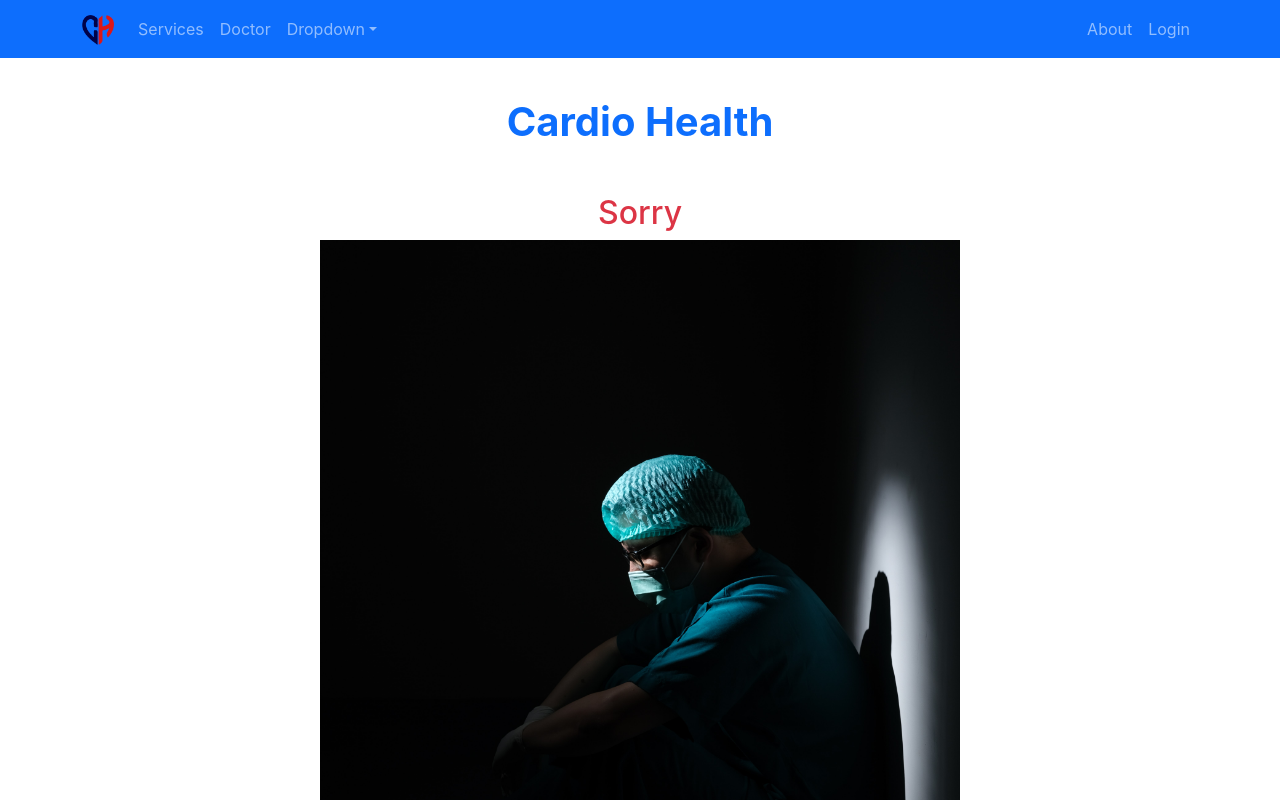
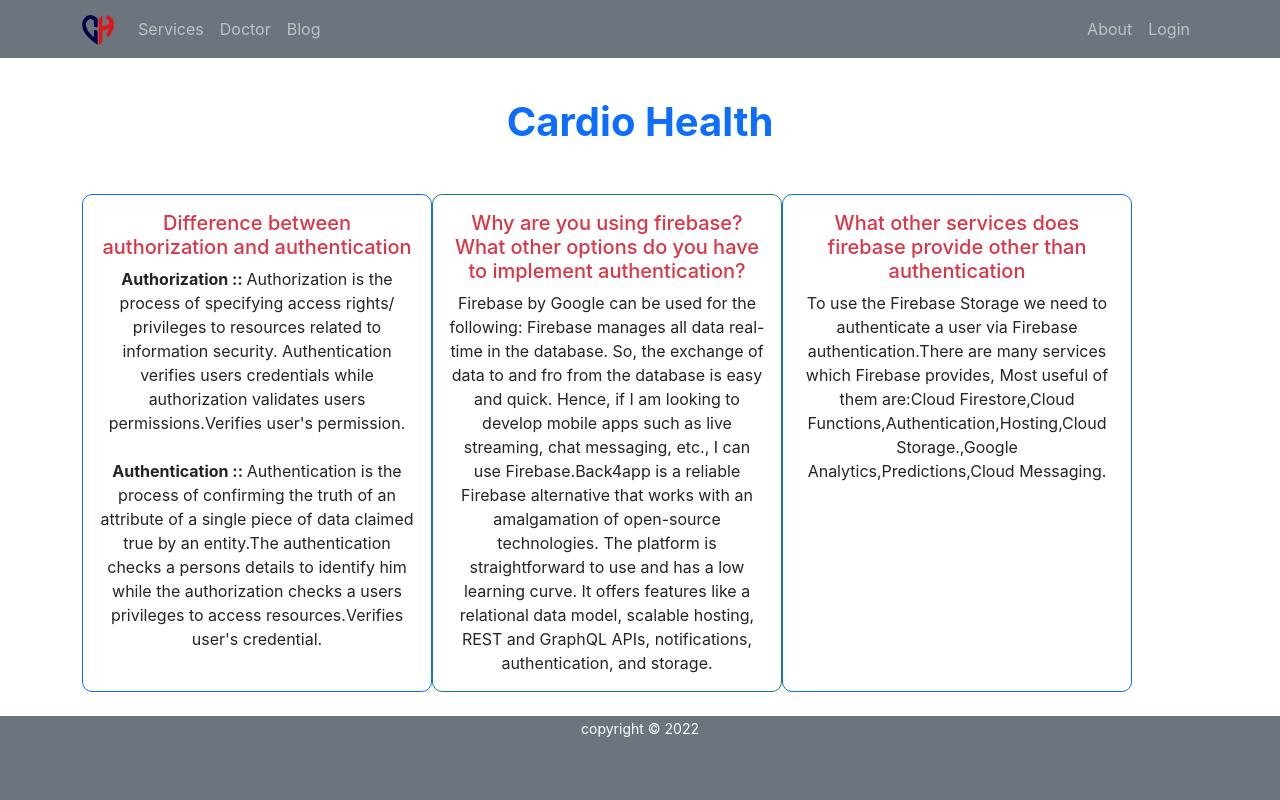
Before and after one commit to FazleRahmanEvan/Cardio-Health, a React (Create React App) app: page /blog in a window 1280 px wide. Shown: the top 800 px of the page. Built offline with nearby package versions, Linux system fonts and the light colour scheme; no server answers; the HTML template or start-up script is replaced by a standard one.

Commit message:
blog commit

```diff
--- a/src/App.js
+++ b/src/App.js
@@ -3,6 +3,7 @@
 import './App.css';
 import About from './Pages/About/About';
 import Checkout from './Pages/Checkout/Checkout/Checkout';
+import Blog from './Pages/Home/Blog/Blog';
 
 import Home from './Pages/Home/Home/Home';
 import Login from './Pages/Login/Login/Login';
@@ -25,6 +26,7 @@
       <Route path="/about" element={<About></About>}></Route>
       <Route path="/login" element={<Login></Login>}></Route>
       <Route path="/register" element={<Register></Register>}></Route>
+      <Route path="/blog" element={<Blog></Blog>}></Route>
       <Route path="/checkout" element={
         <RequireAuth>
           <Checkout></Checkout>
--- a/src/Pages/About/About.js
+++ b/src/Pages/About/About.js
@@ -1,11 +1,25 @@
 import React from 'react';
+import evan from '../../images/evan.jpg'
 
 const About = () => {
     return (
-        <div>
-            <h2>This is About</h2>
-        </div>
-    );
+        <div class="clearfix w-75">
+        <img src={evan} class="col-md-6 float-md-end mb-3 ms-md-3 w-25" alt="..."/>
+
+    <div>
+    <p>
+          I am Md.Fazle Rahman Evan.I am from Sylhet. Recently I have completed my graduation from Metropolitan University in Computer Science and Engineering.
+        </p>
+
+        <p>
+         I am learning web programming from Programming Hero. I want to see myself as a professional
+          web developer.Upcoming days my course will be finished, so my target is within this 2 or 3 months I have to get a job in a Software Company as web developer.
+        </p>
+    </div>
+
+
+      </div>
+    )
 };
 
 export default About;
--- /dev/null
+++ b/src/Pages/Home/Blog/Blog.js
@@ -0,0 +1,76 @@
+import React from "react";
+import { Card } from "react-bootstrap";
+
+const Blog = () => {
+  return (
+    <div className="container text-center mt-4 d-flex  ">
+      <Card border="primary ">
+        <Card.Body>
+          <Card.Title className="text-danger ">
+            Difference between authorization and authentication
+          </Card.Title>
+          <Card.Text>
+            <span className="fw-bold">Authorization :: </span>
+            <span>
+              Authorization is the process of specifying access rights/
+              privileges to resources related to information security.
+              Authentication verifies users credentials while authorization
+              validates users permissions.Verifies user's permission.
+            </span>
+            <br />
+            <br />
+            <span className="fw-bold">Authentication :: </span>
+            <span>
+              Authentication is the process of confirming the truth of an
+              attribute of a single piece of data claimed true by an entity.The
+              authentication checks a persons details to identify him while the
+              authorization checks a users privileges to access
+              resources.Verifies user's credential.
+            </span>
+          </Card.Text>
+        </Card.Body>
+      </Card>
+
+      <br />
+
+      <Card border="success ">
+        <Card.Body>
+          <Card.Title className="text-danger">
+            Why are you using firebase? What other options do you have to
+            implement authentication?
+          </Card.Title>
+          <Card.Text>
+            Firebase by Google can be used for the following: Firebase manages
+            all data real-time in the database. So, the exchange of data to and
+            fro from the database is easy and quick. Hence, if I am looking to
+            develop mobile apps such as live streaming, chat messaging, etc., I
+            can use Firebase.Back4app is a reliable Firebase alternative that
+            works with an amalgamation of open-source technologies. The platform
+            is straightforward to use and has a low learning curve. It offers
+            features like a relational data model, scalable hosting, REST and
+            GraphQL APIs, notifications, authentication, and storage.
+          </Card.Text>
+        </Card.Body>
+      </Card>
+
+      <br />
+
+      <Card border="primary  bg-white">
+        <Card.Body>
+          <Card.Title className="text-danger">
+            What other services does firebase provide other than authentication
+          </Card.Title>
+          <Card.Text>
+            To use the Firebase Storage we need to authenticate a user via
+            Firebase authentication.There are many services which Firebase
+            provides, Most useful of them are:Cloud Firestore,Cloud
+            Functions,Authentication,Hosting,Cloud Storage.,Google
+            Analytics,Predictions,Cloud Messaging.
+          </Card.Text>
+        </Card.Body>
+      </Card>
+    </div>
+  );
+};
+
+export default Blog;
--- a/src/Pages/Home/Home/Doctor/Doctor.css
+++ b/src/Pages/Home/Home/Doctor/Doctor.css
@@ -4,3 +4,14 @@
     margin-bottom: 50px;
 
 }
+@media only screen and (max-width:576px) {
+    .doctor{
+        grid-template-columns: repeat(1, 1fr);
+    }
+}
+
+@media only screen and (min-width: 577px) and (max-width: 992px) {
+    .services-container{
+        grid-template-columns: repeat(2, 1fr);
+    }
+}
--- a/src/Pages/Home/Home/Doctor/Doctor.js
+++ b/src/Pages/Home/Home/Doctor/Doctor.js
@@ -5,15 +5,14 @@
 const Doctor = () => {
   return (
     <div id="doctor" className="doctor d-flex ">
-          <div>
-            <h1  className='text-primary'> Doctor </h1>
-            <h2>MD.ANAMUR RAHMAN</h2>
+      <div className='w-50'>
+        <h1 className='text-primary mb-4 '> Doctor </h1>
+        <h2>Dr. MD.ANAMUR RAHMAN</h2>
         <h3>Cardiologist</h3>
-            <p>Assistant Professor, Sylhet MAG Osmani Medical College  Hospital</p>
-
+        <p >Dr. Md. Anamur Rahman Anam is a Cardiologist in Sylhet. His qualification is MBBS, BCS (Health), MD (Cardiology). He is a Assistant Professor in the Department of Cardiology at Sylhet MAG Osmani Medical College And Hospital. He regularly provides treatment to his patients at Mount Adora Hospital, Nayasarak, Sylhet.</p>
       </div>
       <div>
-            <img src={doctor} alt=""/>
+        <img src={doctor} alt="" />
       </div>
     </div>
   );
--- a/src/Pages/Login/Login/Login.js
+++ b/src/Pages/Login/Login/Login.js
@@ -3,7 +3,10 @@
 import { useSendPasswordResetEmail, useSignInWithEmailAndPassword } from 'react-firebase-hooks/auth';
 import { Link, useLocation, useNavigate } from 'react-router-dom';
 import auth from '../../../firebase.init';
+import Loading from '../../Shared/Loading/Loading';
 import SocialLogin from '../SocialLogin/SocialLogin';
+import { ToastContainer, toast } from 'react-toastify';
+import 'react-toastify/dist/ReactToastify.css';
 
 const Login = () => {
     const emailRef = useRef('');
@@ -13,10 +16,13 @@
     let from = location.state?.from?.pathname || "/";
 
     const [
-     signInWithEmailAndPassword,user,] = useSignInWithEmailAndPassword(auth);
+     signInWithEmailAndPassword,user,loading] = useSignInWithEmailAndPassword(auth);
 
-     const [sendPasswordResetEmail, sending, ] = useSendPasswordResetEmail(auth);
+     const [sendPasswordResetEmail,sending ] = useSendPasswordResetEmail(auth);
 
+     if(loading || sending){
+        return<Loading></Loading>
+     }
       if(user){
           navigate(from, {replace:true});
       }
@@ -36,8 +42,13 @@
     }
     const resetPassword = async() =>{
         const email = emailRef.current.value;
+       if (email){
         await sendPasswordResetEmail(email);
-        alert('Sent email');
+        toast('Sent email');
+       }
+       else{
+           toast('plese enter your email')
+       }
     }
 
     return (
@@ -59,8 +70,9 @@
                 </Button>
             </Form>
             <p>New To Cardio Health? <Link to="/register" className='text-primary pe-auto text-decoration-none ' onClick={navigateRegister}>Please Register</Link></p>
-            <p>Forget Password? <Link to="/register" className='text-primary pe-auto text-decoration-none ' onClick={resetPassword}>Reset Password</Link></p>
+            <p>Forget Password? <button className='btn btn-link text-primary pe-auto text-decoration-none ' onClick={resetPassword}>Reset Password</button></p>
             <SocialLogin></SocialLogin>
+            <ToastContainer/>
         </div>
     );
 };
--- a/src/Pages/Login/Register/Register.js
+++ b/src/Pages/Login/Register/Register.js
@@ -4,6 +4,7 @@
 import './Register.css'
 import auth from '../../../firebase.init';
 import SocialLogin from '../SocialLogin/SocialLogin';
+import Loading from '../../Shared/Loading/Loading';
 
 
 const Register = () => {
@@ -21,7 +22,12 @@
     const navigate = useNavigate();
     const navigateLogin = () =>{
         navigate('/login');
+
+
     }
+    if(loading|| updating){
+        return<Loading></Loading>
+     }
     if(user){
 
     }
--- a/src/Pages/Login/SocialLogin/SocialLogin.css
+++ b/src/Pages/Login/SocialLogin/SocialLogin.css
@@ -1,5 +1,5 @@
 .google-button{
-    background-color:rgb(160, 192, 252);
+    background-color:darkgrey;
 }
 .google{
 
--- a/src/Pages/Login/SocialLogin/SocialLogin.js
+++ b/src/Pages/Login/SocialLogin/SocialLogin.js
@@ -3,6 +3,7 @@
 import { useNavigate } from 'react-router-dom';
 import auth from '../../../firebase.init';
 import google from '../../../images/google.png'
+import Loading from '../../Shared/Loading/Loading';
 import './SocialLogin.css'
 
 const SocialLogin = () => {
@@ -10,6 +11,10 @@
     const navigate = useNavigate();
 
     let errorElement;
+
+    if(loading){
+        return<Loading></Loading>
+    }
 
     if (error) {
        errorElement =
--- a/src/Pages/Shared/Footer/Footer.css
+++ b/src/Pages/Shared/Footer/Footer.css
@@ -1,6 +1,5 @@
 .footer{
-    position:absolute;
-    background-color:cornflowerblue;
+    position:static;
     height: 200px;
 
 
--- a/src/Pages/Shared/Footer/Footer.js
+++ b/src/Pages/Shared/Footer/Footer.js
@@ -5,7 +5,7 @@
     const today = new Date();
     const year = today.getFullYear()
     return (
-        <footer className=' footer mt-4 text-white w-100 '>
+        <footer className=' bg-secondary footer mt-4 text-white w-100 '>
             <p ><small>copyright © {year}</small></p>
         </footer>
     );
--- a/src/Pages/Shared/Header/Header.js
+++ b/src/Pages/Shared/Header/Header.js
@@ -18,23 +18,18 @@
         <>
 
 
-            <Navbar collapseOnSelect expand="lg" sticky='top' bg="primary" variant="dark">
+            <Navbar collapseOnSelect expand="lg" sticky='top' bg="secondary" variant="dark">
                 <Container>
                     <Navbar.Brand as={Link}to="/">
                         <img height={30} src={heart} alt="" />
                     </Navbar.Brand>
                     <Navbar.Toggle aria-controls="responsive-navbar-nav" />
                     <Navbar.Collapse id="responsive-navbar-nav">
-                        <Nav className="me-auto">
+                        <Nav className="me-auto ">
                             <Nav.Link href="home#services">Services</Nav.Link>
                             <Nav.Link href="home#doctor">Doctor</Nav.Link>
-                            <NavDropdown title="Dropdown" id="collasible-nav-dropdown">
-                                <NavDropdown.Item href="#action/3.1">Action</NavDropdown.Item>
-                                <NavDropdown.Item href="#action/3.2">Another action</NavDropdown.Item>
-                                <NavDropdown.Item href="#action/3.3">Something</NavDropdown.Item>
-                                <NavDropdown.Divider />
-                                <NavDropdown.Item href="#action/3.4">Separated link</NavDropdown.Item>
-                            </NavDropdown>
+                            <Nav.Link as={Link} to="/blog">Blog</Nav.Link>
+
                         </Nav>
                         <Nav>
                             <Nav.Link as={Link} to="/about">About</Nav.Link>
```
Also changed, not shown: src/images/evan.jpg (added). Lines whose indentation alone changed are shown as unchanged.
